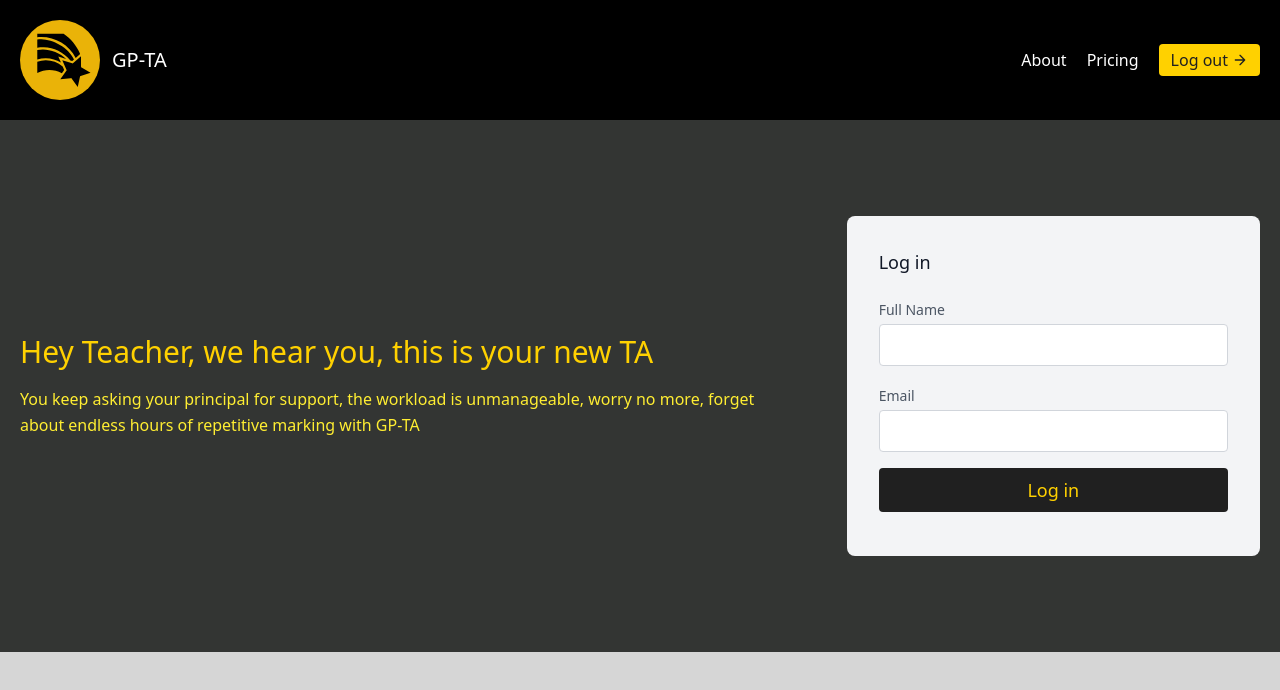
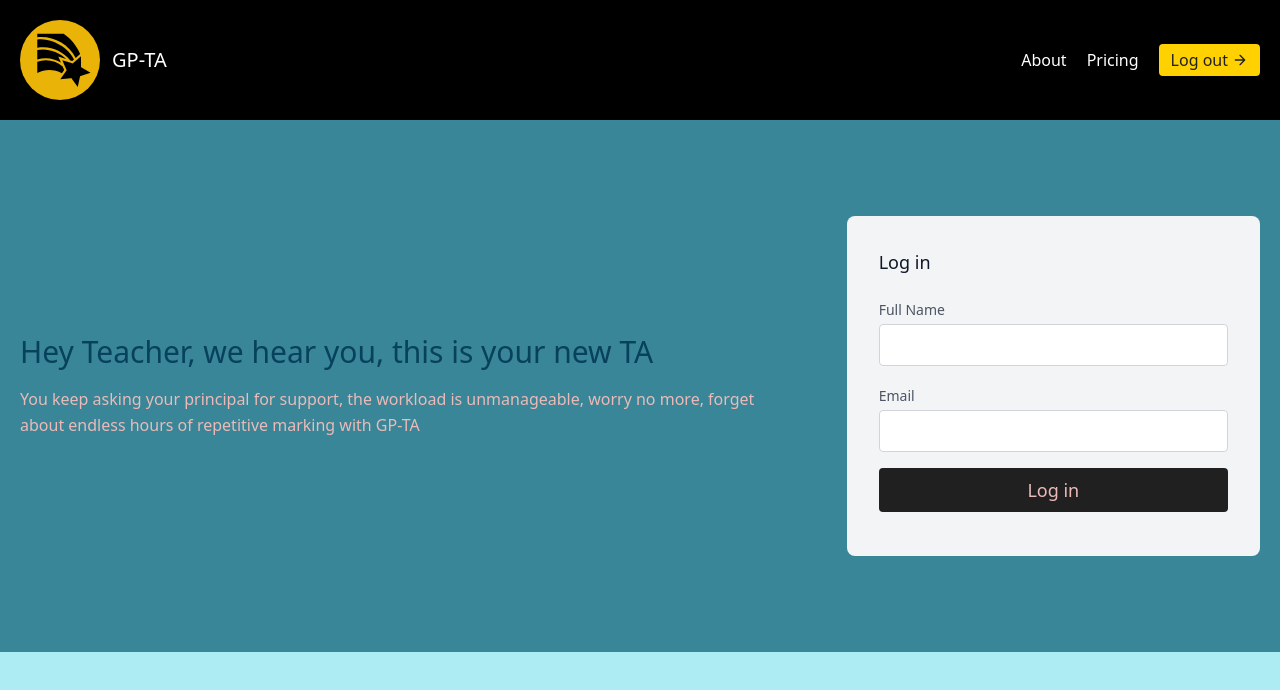
Before and after one commit to Kennyk22/GP-TA, a React (Create React App) app in the folder client/: page / in a window 1280 px wide. Shown: the top 690 px of the page. Built offline with nearby package versions, Linux system fonts and the light colour scheme.

Commit message:
style changes

```diff
--- a/client/src/Components/About.tsx
+++ b/client/src/Components/About.tsx
@@ -2,7 +2,10 @@ import React from 'react'
 
 function About() {
   return (
-    <div>About</div>
+    <div className='w-full flex flex-col justify-center content-center'>
+      <button className='bg-[#cc2936] text-white rounded p-1  shadow-md shadow-cyan-500/50 mt-2 w-[30%]'>Hello</button>
+      <h1>Lorem Ipsum is simply dummy text of the printing and typesetting industry. Lorem Ipsum has been the industry's standard dummy text ever since the 1500s, when an unknown printer took a galley of type and scrambled it to make a type specimen book. It has survived not only five centuries, but also the leap into electronic typesetting, remaining essentially unchanged. It was popularised in the 1960s with the release of Letraset sheets containing Lorem Ipsum passages, and more recently with desktop publishing software like Aldus PageMaker including versions of Lorem Ipsum.</h1>
+    </div>
   )
 }
 
--- a/client/src/Components/GPTA.tsx
+++ b/client/src/Components/GPTA.tsx
@@ -104,11 +104,11 @@ const formatText = (text:any) => {
 
 
   return (
-    <section ref={myRef} className="text-gray-600 body-font">
+    <section ref={myRef} className="text-gray-200 body-font">
       <div className='flex flex-row justify-around content-center'>
-        <p>{isAuthenticated ? <p className='bg-black text-white rounded p-1 border-2 border-gray-900 mt-2'>{user?.name}</p> : <p>you are not logged in</p> }</p>
-        <Link to="/teacherFolder"><button className='bg-black text-white rounded p-1 border-2 border-gray-900 mt-2'>take me to teacher folder</button></Link>
-        <Link to="/teacherNotes"><button className='bg-black text-white rounded p-1 border-2 border-gray-900 mt-2'>take me to teacher Notes</button></Link>
+        <p>{isAuthenticated ? <p className='bg-[#cc2936] text-white rounded p-1 shadow-lg shadow-cyan-500/50 mt-2'>{user?.name}</p> : <p>you are not logged in</p> }</p>
+        <Link to="/teacherFolder"><button className='bg-[#cc2936] text-white rounded p-1  shadow-lg shadow-cyan-500/50 mt-2'>take me to teacher folder</button></Link>
+        <Link to="/teacherNotes"><button className='bg-[#cc2936] text-white rounded p-1  shadow-lg shadow-cyan-500/50 mt-2'>take me to teacher Notes</button></Link>
         <DropDown name = {'Assignments'} array= {['essay1', 'essay2', 'essay3']} onSelect={(e)=>{console.log(e.currentTarget.innerHTML)}} remove={e =>console.log('delete', e.currentTarget.id)} add={e =>console.log('add assignment')}/>
         <DropDown name = {'Students'} array= {['allStudents']} onSelect={(e)=>{console.log(e.currentTarget.innerHTML)}} remove={e =>console.log('delete', e.currentTarget.id)} add={e =>console.log('add student')}/>
       </div>
@@ -121,9 +121,9 @@ const formatText = (text:any) => {
           <h1>Text here for development purposes</h1>
           <p>Yo estudia en la escuela secundaria. Yo no gusto estudiar matematicas pero si me gusta jugar futbol. El fin de semana yo jugaba con mis amigos en el parque. Yo no tiene mucho tiempo libre porque yo tienes que hacer tareas mucho. Mi mama siempre dice que yo debo esforzarme mas. Yo trataré de hacerlo.</p>
           <div className="flex flex-row justify-around w-full">
-            <button onClick={()=>dispatch(actionInputFile)} className="flex m-2 text-white bg-black border-0 py-2 px-6 focus:outline-none hover:bg-gray-600 rounded text-lg">Input By File</button>
-            <button onClick={()=>dispatch(actionInputText)} className="flex m-2 text-white bg-black border-0 py-2 px-6 focus:outline-none hover:bg-gray-600 rounded text-lg">Input By Text</button>
-            <button onClick={() => checkGrammar()} className="flex m-2 text-white bg-black border-0 py-2 px-6 focus:outline-none hover:bg-gray-600 rounded text-lg">Check grammar</button>
+            <button onClick={()=>dispatch(actionInputFile)} className="flex m-2 text-white bg-[#cc2936] border-0 py-2 px-6 focus:outline-none hover:bg-gray-600 rounded text-lg">Input By File</button>
+            <button onClick={()=>dispatch(actionInputText)} className="flex m-2 text-white bg-[#cc2936] border-0 py-2 px-6 focus:outline-none hover:bg-gray-600 rounded text-lg">Input By Text</button>
+            <button onClick={() => checkGrammar()} className="flex m-2 text-white bg-[#cc2936] border-0 py-2 px-6 focus:outline-none hover:bg-gray-600 rounded text-lg">Check grammar</button>
           </div >
               {GPTAstate.type ? <SubmitText /> : <SubmitFile handleFileUpload = {handleFileUpload}/>}
         </div>
--- a/client/src/Components/LoginPage.tsx
+++ b/client/src/Components/LoginPage.tsx
@@ -7,12 +7,12 @@ function LoginPage() {
 
 
   return (
-    <div className='CPdarkGrey'>
+    <div className='bg-[#388697]'>
 <section className="text-gray-600 body-font">
   <div className="container px-5 py-24 mx-auto flex flex-wrap items-center">
     <div className="lg:w-3/5 md:w-1/2 md:pr-16 lg:pr-0 pr-0">
-      <h1 className="title-font font-medium text-3xl CPTextOrange">Hey Teacher, we hear you, this is your new TA</h1>
-      <p className="leading-relaxed mt-4  CPTextYellow">You keep asking your principal for support, the workload is unmanageable, worry no more, forget about endless hours of repetitive marking with GP-TA</p>
+      <h1 className="title-font font-medium text-3xl text-[#08415c]">Hey Teacher, we hear you, this is your new TA</h1>
+      <p className="leading-relaxed mt-4  text-[#ebbab9]">You keep asking your principal for support, the workload is unmanageable, worry no more, forget about endless hours of repetitive marking with GP-TA</p>
     </div>
     <div className="lg:w-2/6 md:w-1/2 bg-gray-100 rounded-lg p-8 flex flex-col md:ml-auto w-full mt-10 md:mt-0">
             <h2 className="text-gray-900 text-lg font-medium title-font mb-5">Log in</h2>
@@ -24,7 +24,7 @@ function LoginPage() {
         <label htmlFor="email" className="leading-7 text-sm text-gray-600">Email</label>
         <input type="email" id="email" name="email" className="w-full bg-white rounded border border-gray-300 focus:border-indigo-500 focus:ring-2 focus:ring-indigo-200 text-base outline-none text-gray-700 py-1 px-3 leading-8 transition-colors duration-200 ease-in-out"/>
             </div>
-            <button onClick={() => loginWithRedirect() }  className="CPTextOrange CPblack border-0 py-2 px-8 focus:outline-none hover:bg-gray-600 rounded text-lg">Log in</button>
+            <button onClick={() => loginWithRedirect() }  className="text-[#ebbab9] CPblack border-0 py-2 px-8 focus:outline-none hover:bg-gray-600 rounded text-lg">Log in</button>
       <p className="text-xs text-gray-500 mt-3"></p>
     </div>
   </div>
--- a/client/src/index.css
+++ b/client/src/index.css
@@ -4,7 +4,7 @@
 
 body {
   margin: 0;
-  background-color: #d6d6d6;
+  background-color: #acecf2;
 }
 
 .CPgrey {
```
